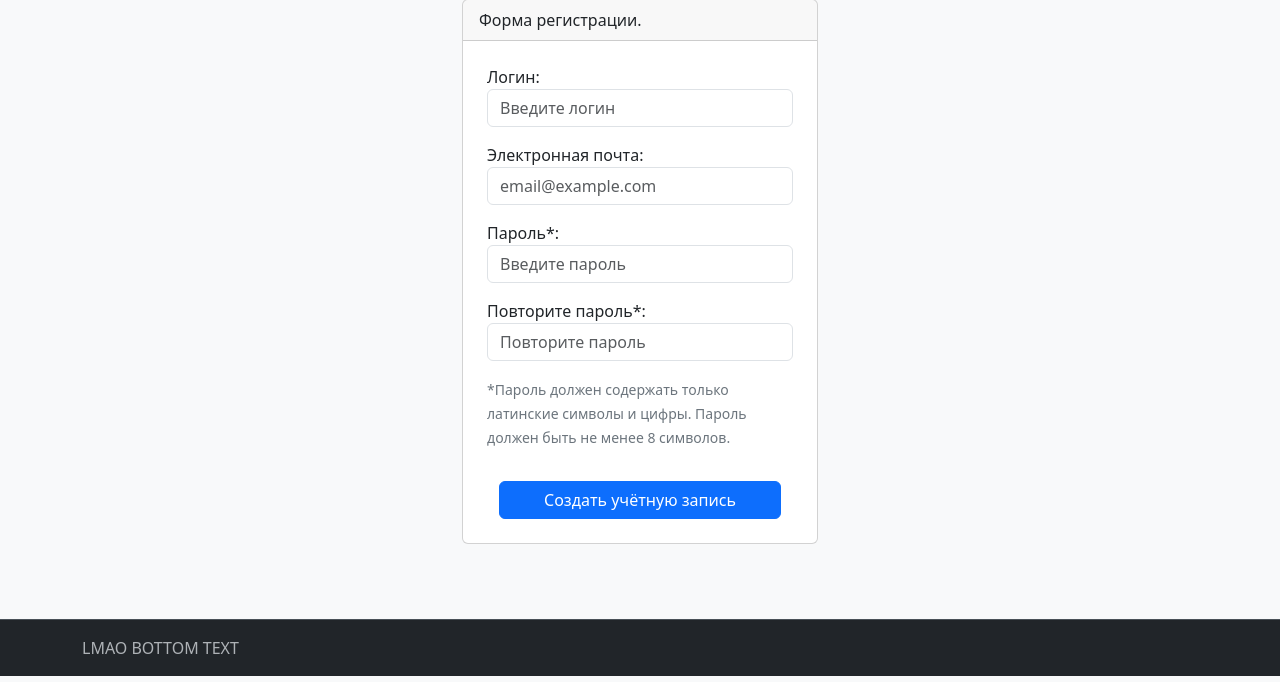
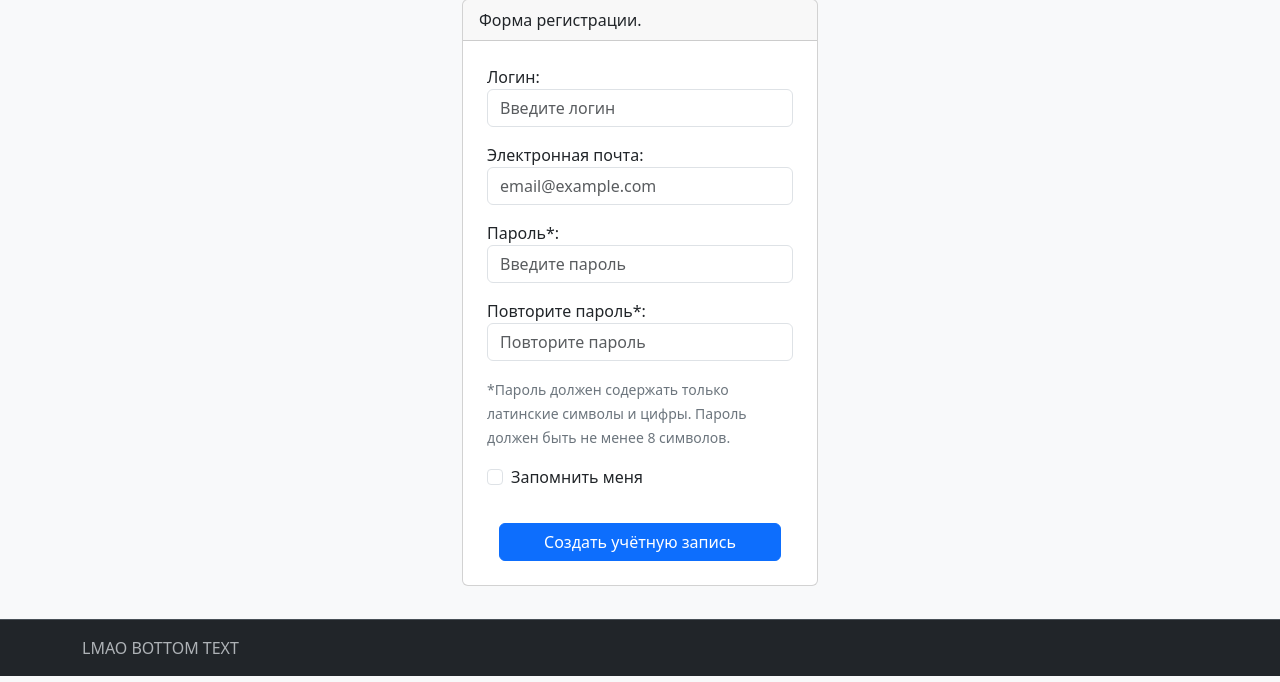
Before and after one commit to Nickitarius/AuthTestTask, a PHP site: page /signup in a window 1280 px wide. Shown: the part 124-806 px from the top of the page. Run offline with PHP 8.4, Linux system fonts and the light colour scheme.

Commit message:
Signup with remember me

```diff
--- a/public/signup.php
+++ b/public/signup.php
@@ -95,6 +95,13 @@
                         должен быть не менее 8 символов.</small>
                 </div>
 
+                <div class="form-check">
+                    <input class="form-check-input" type="checkbox" value="yes" name="remember-me" id="remember-me">
+                    <label class="form-check-label" for="remember-me">
+                        Запомнить меня
+                    </label>
+                </div>
+
                 <div class="container text-center">
                     <button type="submit" class="btn btn-primary w-100 mt-3">Создать учётную запись</button>
                 </div>
--- a/src/controllers/login.controller.php
+++ b/src/controllers/login.controller.php
@@ -35,8 +35,6 @@ if ($request_method == 'POST') {
                 $rememberMe = filter_input(INPUT_POST, 'remember-me', FILTER_UNSAFE_RAW);
                 if ($rememberMe) {
                     rememberMe($user['id'], 30);
-                } else {
-                    $_SESSION['t'] = 'chizh';
                 }
             }
             header('Location:' . 'protected.php');
--- a/src/controllers/signup.controller.php
+++ b/src/controllers/signup.controller.php
@@ -93,15 +93,17 @@ if ($request_method == 'POST') {
             $user = UserActions::getUserByUsername($username);
             if (password_verify($password, $user['password'])) {
                 logUserIn($user);
+                if (filter_has_var(INPUT_POST, 'remember-me')) {
+                    $rememberMe = filter_input(INPUT_POST, 'remember-me', FILTER_UNSAFE_RAW);
+                    if ($rememberMe) {
+                        rememberMe($user['id'], 30);
+                    }
+                }
                 header('Location:' . 'protected.php');
                 exit;
             } else {
                 $isError = true;
             }
-
-
-            // header('Location:' . 'protected.php');
-            // exit;
         } else {
             $_SESSION['flash_message']['text'] = "Что-то пошло не так! Обратитесь к разработчику!";
             $_SESSION['flash_message']['type'] = 'danger';
```
Also changed, not shown: README.md.
